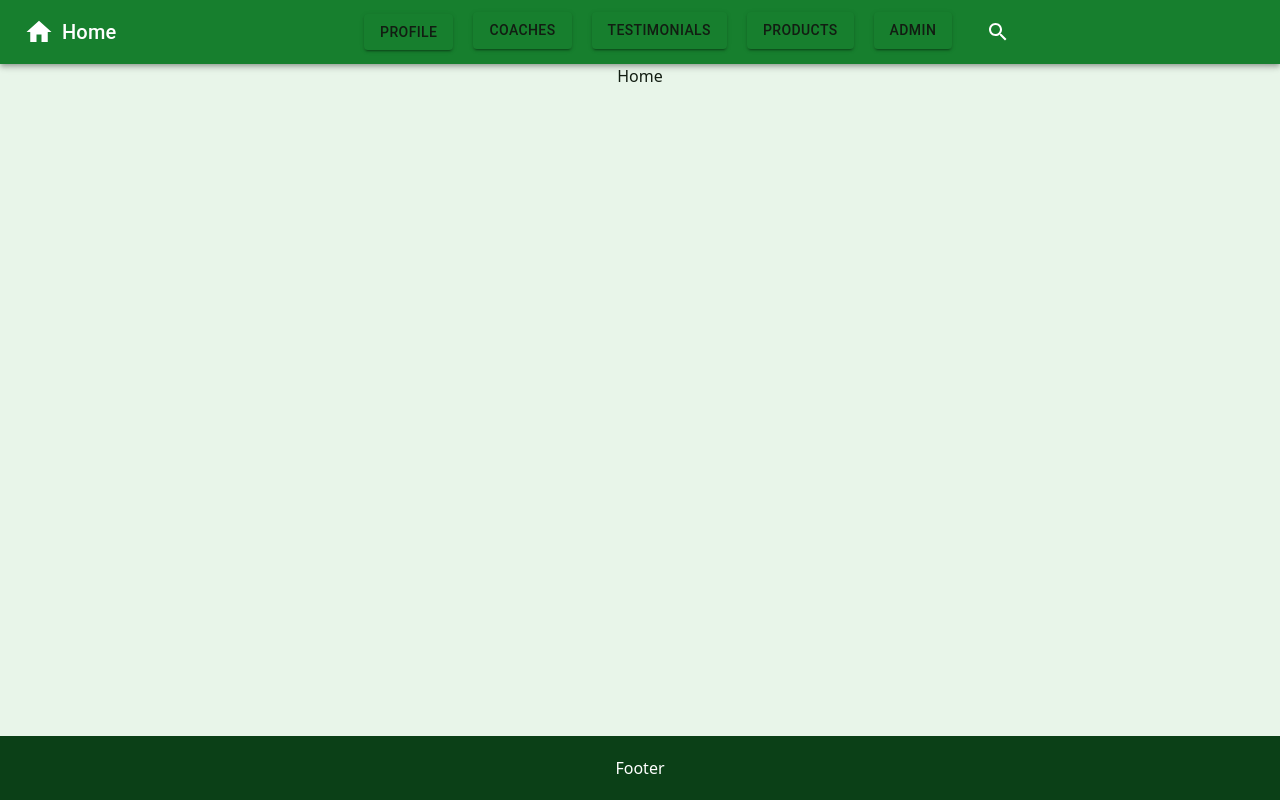
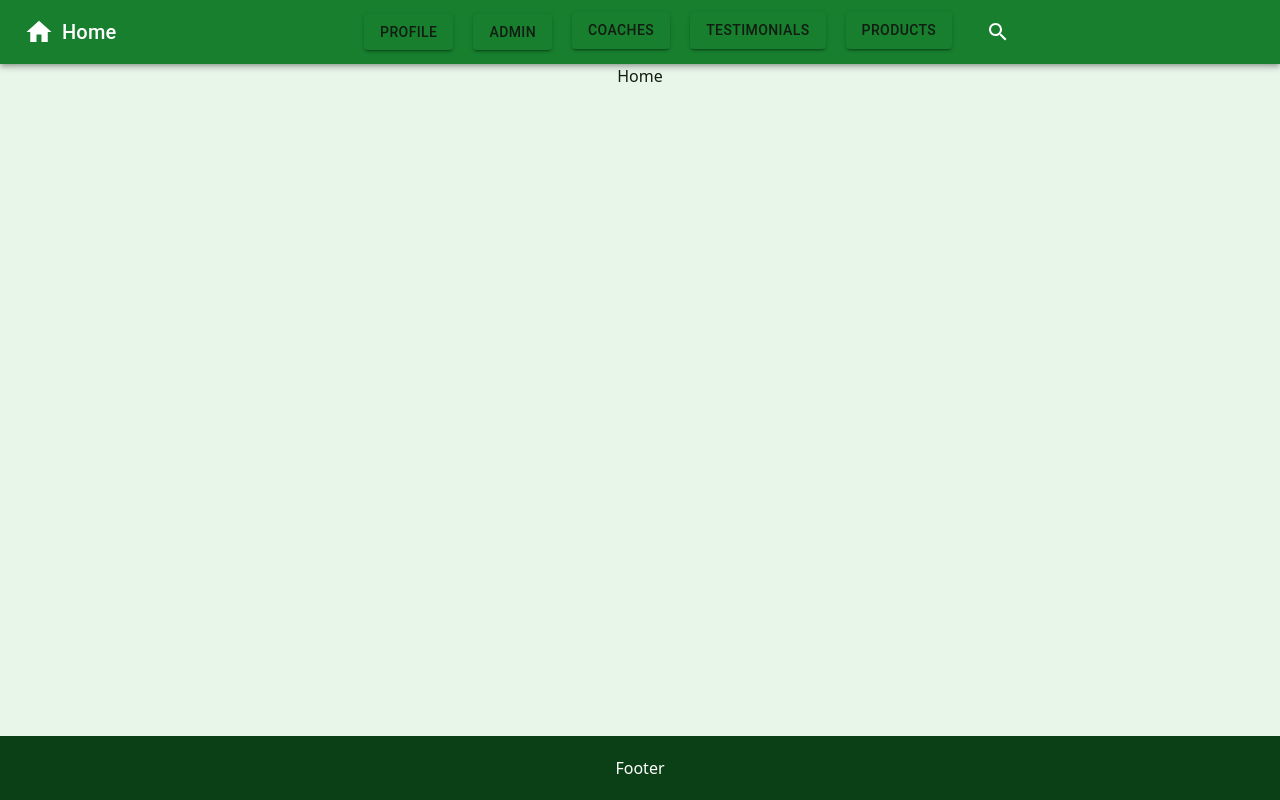
Before and after one commit to DreamersJS/website17, a React (Vite) app in the folder website-1712/client/: page / in a window 1280 px wide. Built offline with nearby package versions, Linux system fonts and the light colour scheme.

Commit message:
add dropdown admin menu

```diff
--- a/website-1712/client/src/components/Header.jsx
+++ b/website-1712/client/src/components/Header.jsx
@@ -7,19 +7,21 @@ import SearchIcon from '@mui/icons-material/Search';
 import { AppBar, Toolbar, IconButton, Typography, Box, Drawer, Menu, MenuItem, Divider, List, ListItem, ListItemText } from '@mui/material';
 
 const Header = ({ admin, userId }) => {
-    const [openMenu, setOpenMenu] = useState(false);
-    const navigate = useNavigate();
-    const [anchorEl, setAnchorEl] = useState(null); // To handle the Profile dropdown menu
+    const [openMenu, setOpenMenu] = useState(false); // Handles mobile menu
+    const [anchorEl, setAnchorEl] = useState(null); // Handles profile/admin menu dropdown
+    const [menuType, setMenuType] = useState(''); // To track which menu is open (profile, admin)
     const [openSearch, setOpenSearch] = useState(false); // To handle the search input visibility
 
-    // Open Profile Menu
-    const handleProfileMenu = (event) => {
+    // Open Menu
+    const handleMenuOpen = (event, type) => {
         setAnchorEl(event.currentTarget);
+        setMenuType(type); // Set the menu type (either 'profile' or 'admin')
     };
 
-    // Close Profile Menu
+    // Close Menu
     const handleClose = () => {
         setAnchorEl(null);
+        setMenuType(''); // Reset menu type when closing
     };
 
     const toggleSearch = () => {
@@ -59,10 +61,10 @@ const Header = ({ admin, userId }) => {
                         <>
                             {/* Profile with Logout submenu */}
                             <Box display="flex" alignItems="center" sx={{ margin: '0 10px' }}>
-                                <ButtonUsage content="Profile" onClick={handleProfileMenu} />
+                                <ButtonUsage content="Profile" onClick={(e) => handleMenuOpen(e, 'profile')} />
                                 <Menu
                                     anchorEl={anchorEl}
-                                    open={Boolean(anchorEl)}
+                                    open={menuType === 'profile'}
                                     onClose={handleClose}
                                 >
                                     <MenuItem component={NavLink} to="/profile" onClick={handleClose}>
@@ -78,22 +80,39 @@ const Header = ({ admin, userId }) => {
                                     </MenuItem>
                                 </Menu>
                             </Box>
-                            <NavLink to="/coach" style={{ margin: '0 10px' }}>
-                                <ButtonUsage content="Coaches" />
-                            </NavLink>
-                            <NavLink to="/testimonials" style={{ margin: '0 10px' }}>
-                                <ButtonUsage content="Testimonials" />
-                            </NavLink>
-                            <NavLink to="/products" style={{ margin: '0 10px' }}>
-                                <ButtonUsage content="Products" />
-                            </NavLink>
                         </>
                     )}
+
+                    {/* Admin with submenu */}
                     {admin && (
-                        <NavLink to="/admin" style={{ margin: '0 10px' }}>
-                            <ButtonUsage content="Admin" />
-                        </NavLink>
+                        <Box display="flex" alignItems="center" sx={{ margin: '0 10px' }}>
+                            <ButtonUsage content="Admin" onClick={(e) => handleMenuOpen(e, 'admin')} />
+                            <Menu
+                                anchorEl={anchorEl}
+                                open={menuType === 'admin'}
+                                onClose={handleClose}
+                            >
+                                <MenuItem component={NavLink} to="/admin" onClick={handleClose}>
+                                    Admin
+                                </MenuItem>
+                                <Divider />
+                                <MenuItem component={NavLink} to="/results" onClick={handleClose}>
+                                    Block Users
+                                </MenuItem>
+                            </Menu>
+                        </Box>
                     )}
+
+                    {/* Available to all users */}
+                    <NavLink to="/coach" style={{ margin: '0 10px' }}>
+                        <ButtonUsage content="Coaches" />
+                    </NavLink>
+                    <NavLink to="/testimonials" style={{ margin: '0 10px' }}>
+                        <ButtonUsage content="Testimonials" />
+                    </NavLink>
+                    <NavLink to="/products" style={{ margin: '0 10px' }}>
+                        <ButtonUsage content="Products" />
+                    </NavLink>
 
                     {/* Search Bar with Button */}
                     <Box display="flex" alignItems="center" sx={{ marginLeft: 2 }}>
```
